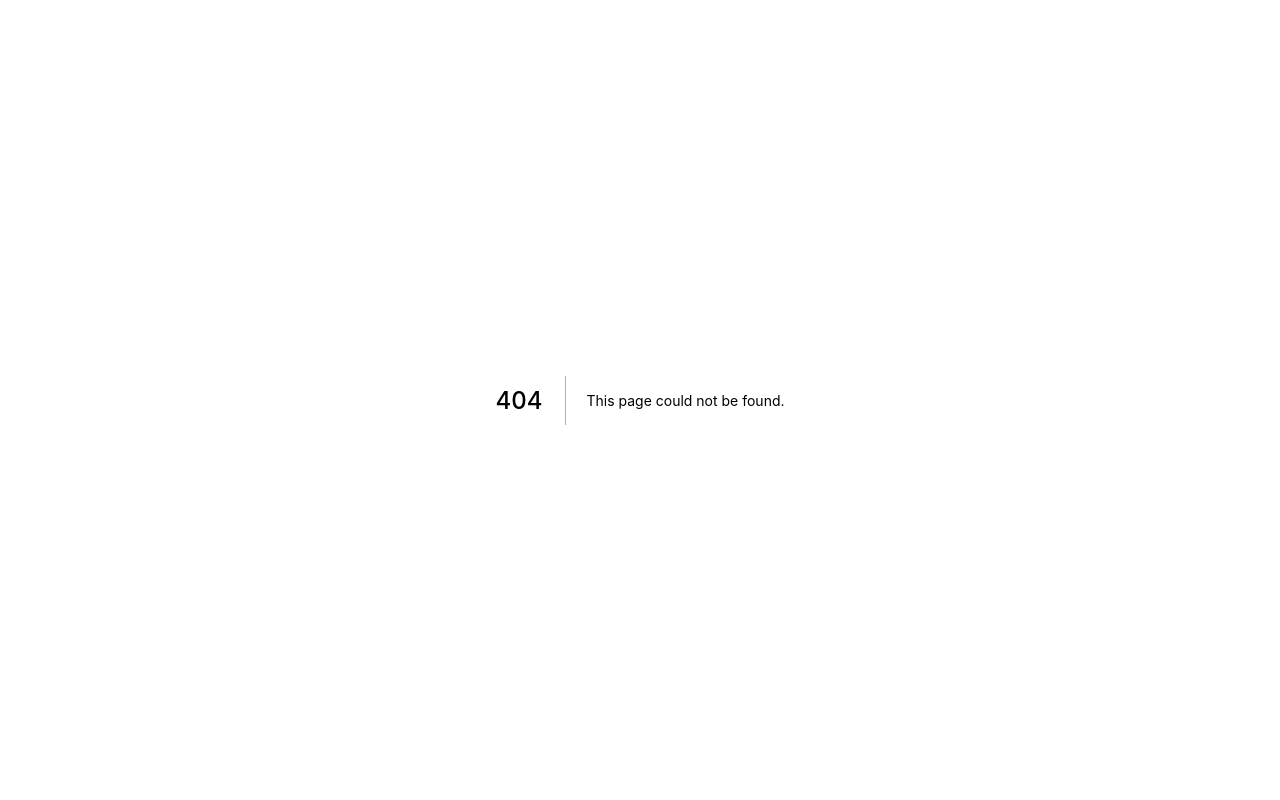
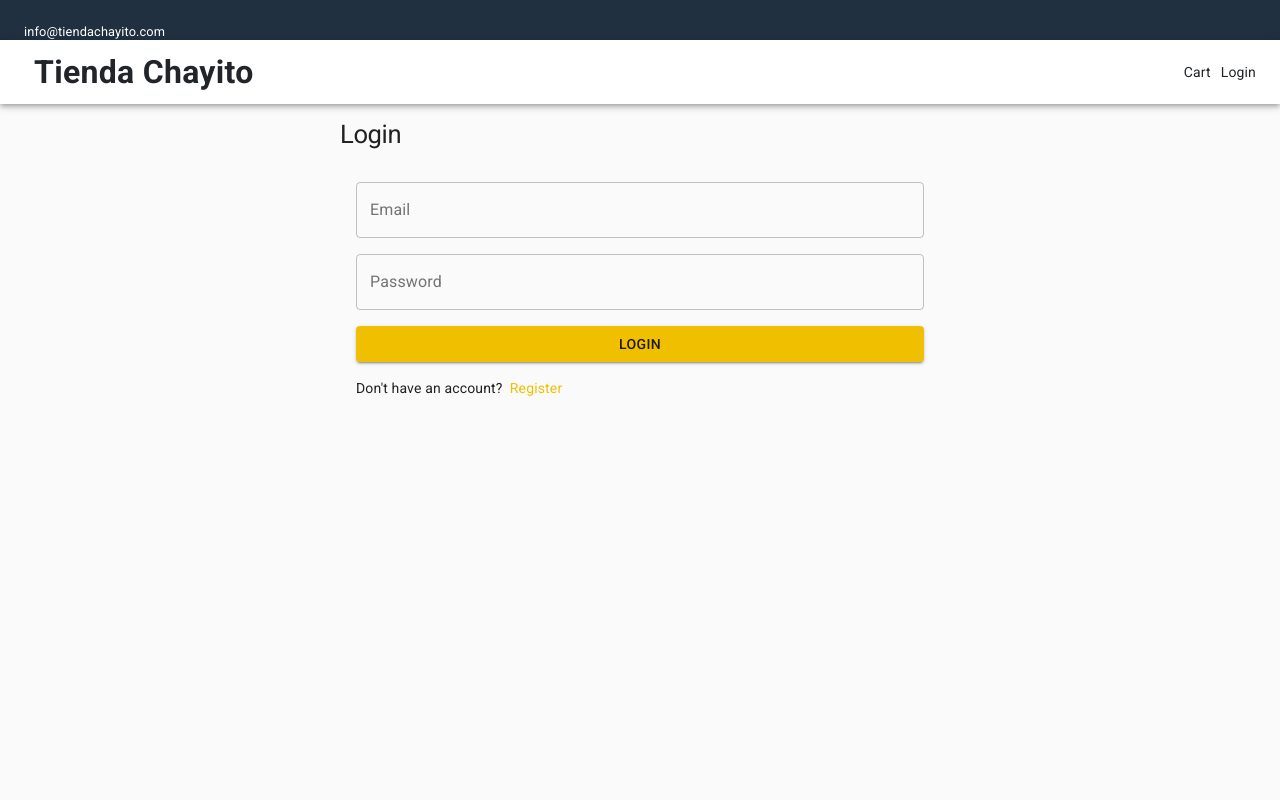
Before and after one commit to amonterol/chayito-store, a Next.js app: page /login in a window 1280 px wide. Before the commit this address had no page. Shown: the top 800 px of the page. Built offline with nearby package versions, Linux system fonts and the light colour scheme.

Commit message:
Se agrego login page

```diff
--- a/components/Layout.js
+++ b/components/Layout.js
@@ -54,19 +54,16 @@ export default function Layout({ title, description, children }) {
         <title>{title ? `${title} - Tienda Chayito` : "Tienda Chayito"}</title>
         {description && <meta name="description" content={description}></meta>}
       </Head>
+
+      <Box position="static" sx={{ height: "25" }} className={classes.infobar}>
+        <Toolbar>
+          <Typography className={classes.infoEmail}>
+            info@tiendachayito.com
+          </Typography>
+        </Toolbar>
+      </Box>
       <ThemeProvider theme={theme}>
         <CssBaseline />
-        <Box
-          position="static"
-          sx={{ height: "25" }}
-          className={classes.infobar}
-        >
-          <Toolbar>
-            <Typography className={classes.infoEmail}>
-              info@tiendachayito.com
-            </Typography>
-          </Toolbar>
-        </Box>
         <AppBar position="static" className={classes.navbar}>
           <Toolbar>
             <NextLink href="/" passHref>
--- /dev/null
+++ b/pages/login.js
@@ -0,0 +1,56 @@
+import {
+  List,
+  ListItem,
+  Typography,
+  TextField,
+  Button,
+  Link,
+} from "@material-ui/core";
+import NextLink from "next/link";
+import React from "react";
+import Layout from "../components/Layout";
+import useStyles from "../utils/styles";
+
+export default function Login() {
+  const classes = useStyles();
+  return (
+    <Layout title="Login">
+      <form className={classes.loginForm}>
+        <Typography component="h1" variant="h1">
+          Login
+        </Typography>
+        <List>
+          <ListItem>
+            <TextField
+              variant="outlined"
+              fullWidth
+              id="email"
+              label="Email"
+              inputProps={{ type: "email" }}
+            ></TextField>
+          </ListItem>
+          <ListItem>
+            <TextField
+              variant="outlined"
+              fullWidth
+              id="password"
+              label="Password"
+              inputProps={{ type: "password" }}
+            ></TextField>
+          </ListItem>
+          <ListItem>
+            <Button variant="contained" type="submit" fullWidth color="primary">
+              Login
+            </Button>
+          </ListItem>
+          <ListItem>
+            Don't have an account? &nbsp;
+            <NextLink href="/register" passHref>
+              <Link>Register</Link>
+            </NextLink>
+          </ListItem>
+        </List>
+      </form>
+    </Layout>
+  );
+}
--- a/utils/styles.js
+++ b/utils/styles.js
@@ -1,6 +1,10 @@
 import { makeStyles } from "@material-ui/core";
 
 const useStyles = makeStyles({
+  loginForm: {
+    maxWidth: 600,
+    margin: "0 auto",
+  },
   infobar: {
     backgroundColor: "#203040",
     color: "#ffffff",
@@ -38,6 +42,7 @@ const useStyles = makeStyles({
     marginTop: 10,
     marginBottom: 10,
   },
+
   footer: {
     backgroundColor: "#212529",
     minHeight: "25vh",
@@ -46,6 +51,7 @@ const useStyles = makeStyles({
     marginTop: 50,
     paddingTop: 50,
   },
+
   footerInfo: {
     padding: 50,
   },
```
Also changed, not shown: pages/cart.js (+13 -1 lines), pages/shipping.js (added, +8 -0 lines).
